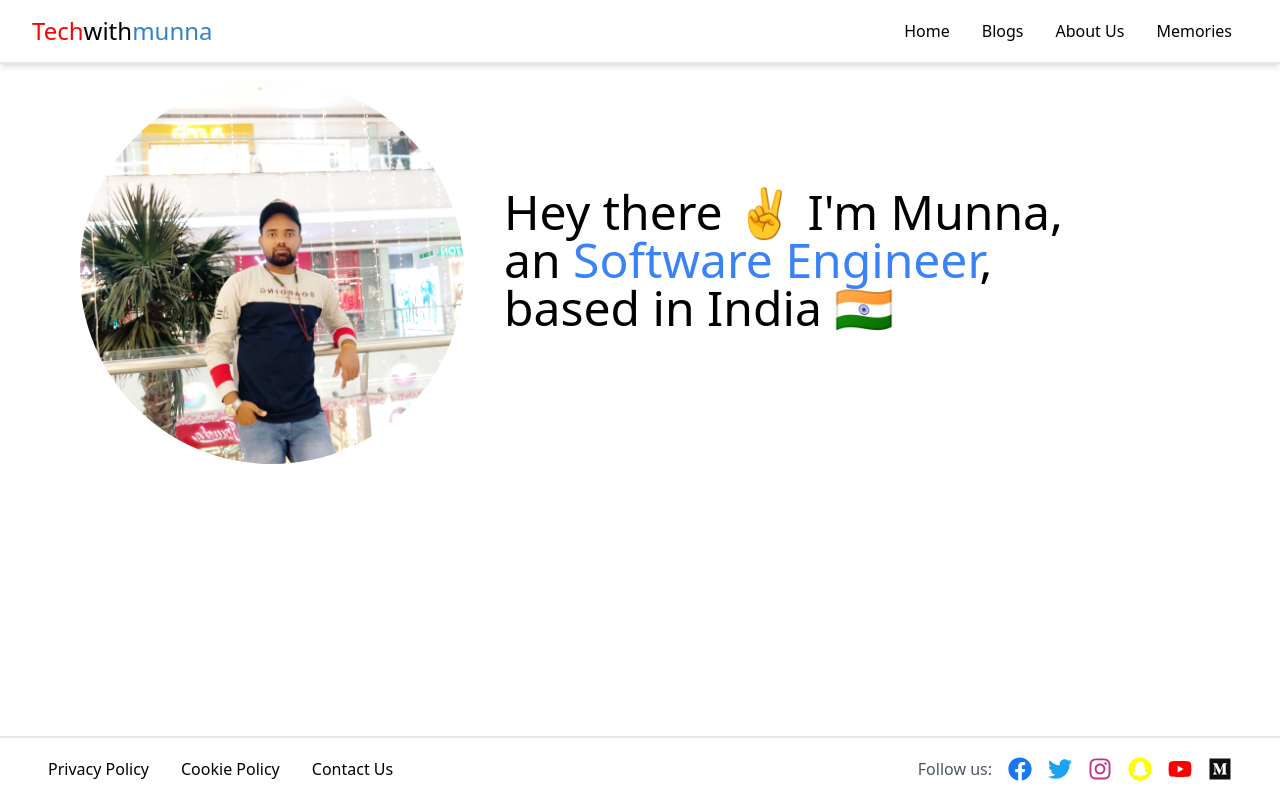
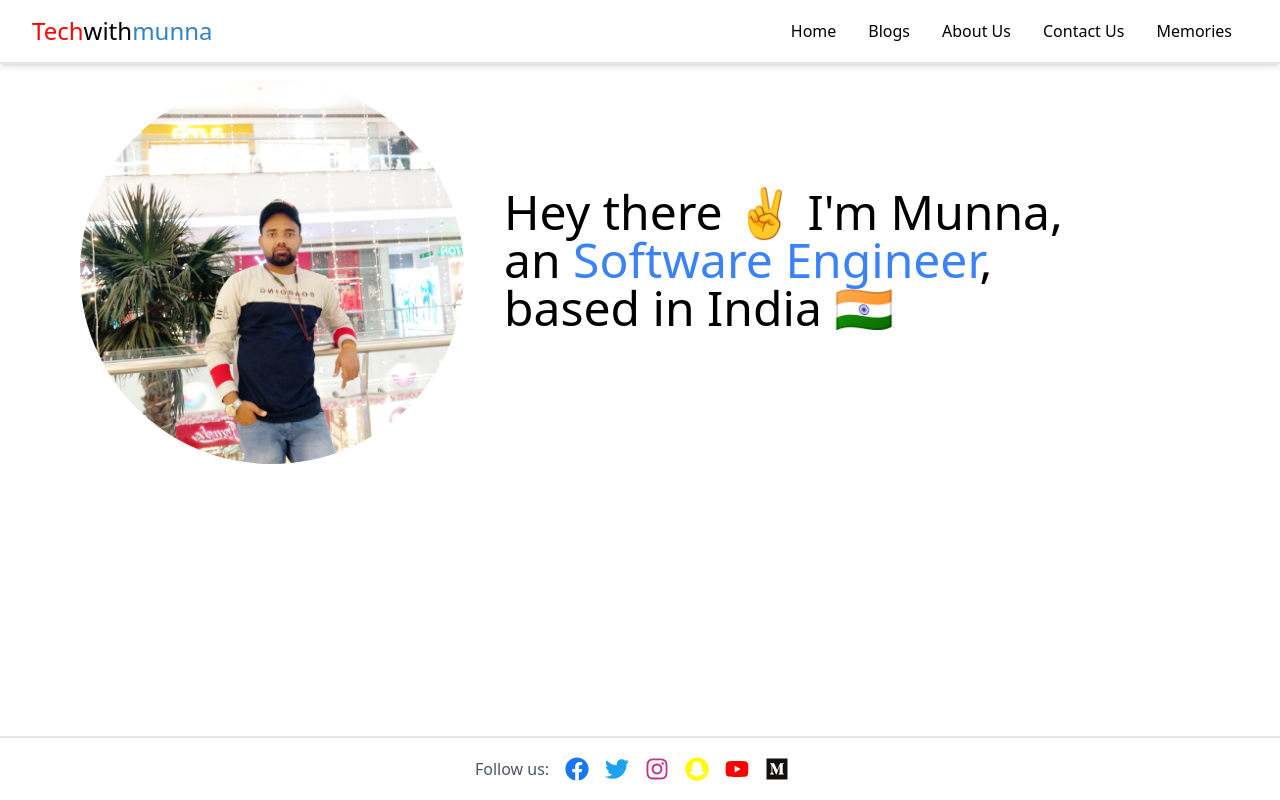
Before and after one commit to immunnapandit/Personal-Blogs, a React (Create React App) app: page / in a window 1280 px wide. Built offline with nearby package versions, Linux system fonts and the light colour scheme.

Commit message:
make footer responsive

```diff
--- a/src/Components/Footer.js
+++ b/src/Components/Footer.js
@@ -4,21 +4,8 @@ import { FaFacebook, FaTwitter, FaInstagram, FaSnapchat, FaYoutube, FaMedium } f
 
 const Footer = () => {
     return (
-        <footer className="bg-white text-black fixed bottom-0 left-0 right-0 z-10 flex justify-between items-center h-16 border-t-2 border-gray-200 shadow-md px-4 md:px-6 lg:px-8">
-            <div className="hidden md:flex items-center">
-                <ul className="flex">
-                    <li className="px-4">
-                        <a href="/privacy" className="hover:text-blue-900">Privacy Policy</a>
-                    </li>
-                    <li className="px-4">
-                        <a href="/cookiepolicy" className="hover:text-blue-900">Cookie Policy</a>
-                    </li>
-                    <li className="px-4">
-                        <a href="/contactus" className="hover:text-blue-900">Contact Us</a>
-                    </li>
-                </ul>
-            </div>
-            <div className="flex items-center justify-center">
+        <footer className="bg-white text-black fixed bottom-0 left-0 right-0 z-10 flex flex-col md:flex-row justify-between items-center h-16 border-t-2 border-gray-200 shadow-md px-4 md:px-6 lg:px-8">
+            <div className="flex items-center md:justify-center md:mx-auto md:max-w-6xl">
                 <span className="text-gray-600 mr-4">Follow us:</span>
                 <IconContext.Provider value={{ size: "1.5em", className: "mr-4" }}>
                     <a href="https://www.facebook.com/immunnapandit/" target="_blank" rel="noopener noreferrer"><FaFacebook style={{ color: "#1877f2" }} /></a>
--- a/src/Components/Header.js
+++ b/src/Components/Header.js
@@ -31,6 +31,9 @@ const Header = () => {
                             <Link to="/aboutus" className="hover:text-blue-900" onClick={() => setIsMenuOpen(false)}>About Us</Link>
                         </li>
                         <li className="mb-4">
+                            <Link to="/contactus" className="hover:text-blue-900" onClick={()=> setIsMenuOpen(false)}>Contact Us</Link>
+                        </li>
+                        <li className="mb-4">
                             <Link to="/memories" className="hover:text-blue-900" onClick={() => setIsMenuOpen(false)}>Memories</Link>
                         </li>
                     </ul>
@@ -47,6 +50,9 @@ const Header = () => {
                             <Link to="/aboutus" className="hover:text-blue-900">About Us</Link>
                         </li>
                         <li className="px-4">
+                            <Link to="/contactus" className="hover:text-blue-900">Contact Us</Link>
+                        </li>
+                        <li className="px-4">
                             <Link to="/memories" className="hover:text-blue-900">Memories</Link>
                         </li>
                     </ul>
```
Also changed, not shown: src/App.js (+4 -4 lines), src/Components/Memories.js (+5 -6 lines).
